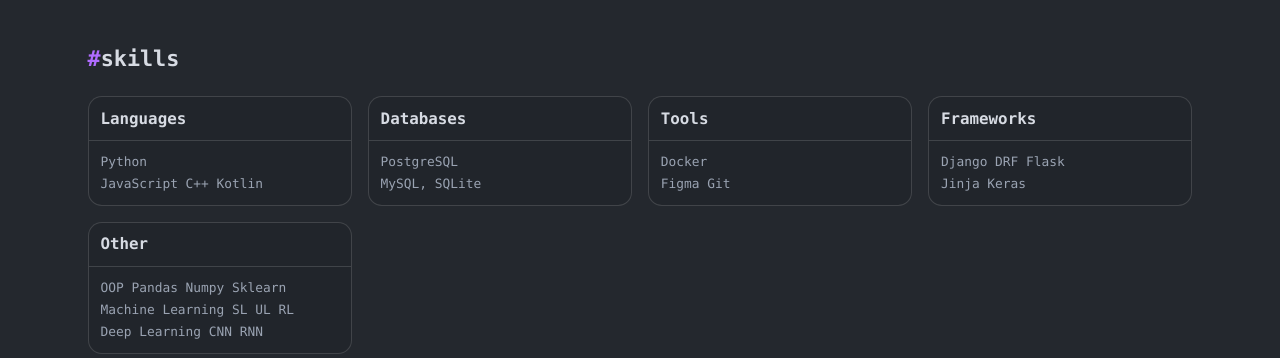
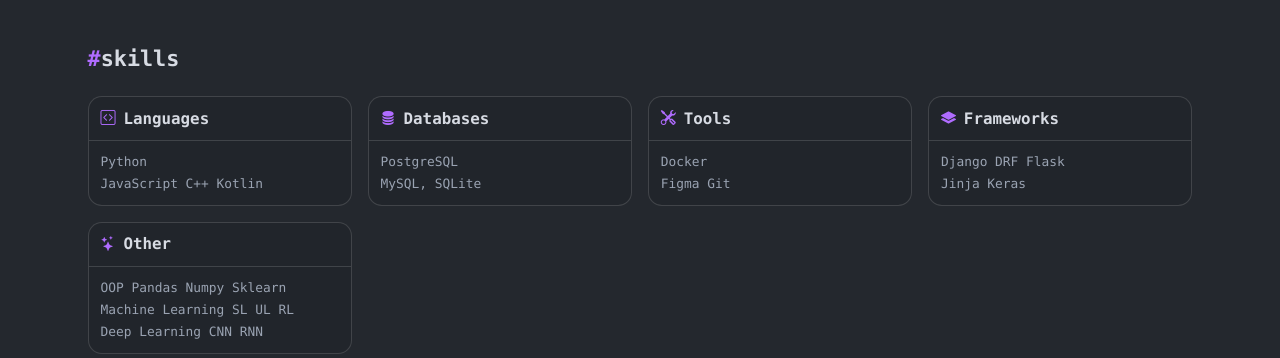
Before and after one commit to Zarifwebme/Portfolio2_full, a Django app: page /about/ in a window 1280 px wide. Shown: the part 1322-1680 px from the top of the page. Run offline with Django 5.2, Linux system fonts and the light colour scheme.

Commit message:
skill section add icons

```diff
--- a/static/css/about.css
+++ b/static/css/about.css
@@ -35,6 +35,11 @@
   border-bottom: 1px solid var(--line);
   font-weight: 800;
 }
+.skillhead .skill-icon{
+  color: #b06cff;
+  margin-right: 8px;
+  font-size: 0.95rem;
+}
 .skillbody{
   padding: 10px 12px;
   color: var(--muted);
--- a/templates/about.html
+++ b/templates/about.html
@@ -113,31 +113,31 @@
   <div class="row g-3 mt-2">
     <div class="col-md-6 col-lg-3">
       <div class="skillbox">
-        <div class="skillhead">{% trans "Languages" %}</div>
+        <div class="skillhead"><i class="bi bi-code-square skill-icon" aria-hidden="true"></i>{% trans "Languages" %}</div>
         <div class="skillbody">Python<br/>JavaScript C++ Kotlin</div>
       </div>
     </div>
     <div class="col-md-6 col-lg-3">
       <div class="skillbox">
-        <div class="skillhead">{% trans "Databases" %}</div>
+        <div class="skillhead"><i class="bi bi-database-fill skill-icon" aria-hidden="true"></i>{% trans "Databases" %}</div>
         <div class="skillbody">PostgreSQL<br/>MySQL, SQLite</div>
       </div>
     </div>
     <div class="col-md-6 col-lg-3">
       <div class="skillbox">
-        <div class="skillhead">{% trans "Tools" %}</div>
+        <div class="skillhead"><i class="bi bi-tools skill-icon" aria-hidden="true"></i>{% trans "Tools" %}</div>
         <div class="skillbody">Docker<br/>Figma Git</div>
       </div>
     </div>
     <div class="col-md-6 col-lg-3">
       <div class="skillbox">
-        <div class="skillhead">{% trans "Frameworks" %}</div>
+        <div class="skillhead"><i class="bi bi-layers-fill skill-icon" aria-hidden="true"></i>{% trans "Frameworks" %}</div>
         <div class="skillbody">Django DRF Flask<br/>Jinja Keras</div>
       </div>
     </div>
     <div class="col-md-6 col-lg-3">
       <div class="skillbox">
-        <div class="skillhead">{% trans "Other" %}</div>
+        <div class="skillhead"><i class="bi bi-stars skill-icon" aria-hidden="true"></i>{% trans "Other" %}</div>
         <div class="skillbody">OOP Pandas Numpy Sklearn<br/>Machine Learning SL UL RL<br/>Deep Learning CNN RNN</div>
       </div>
     </div>
```
